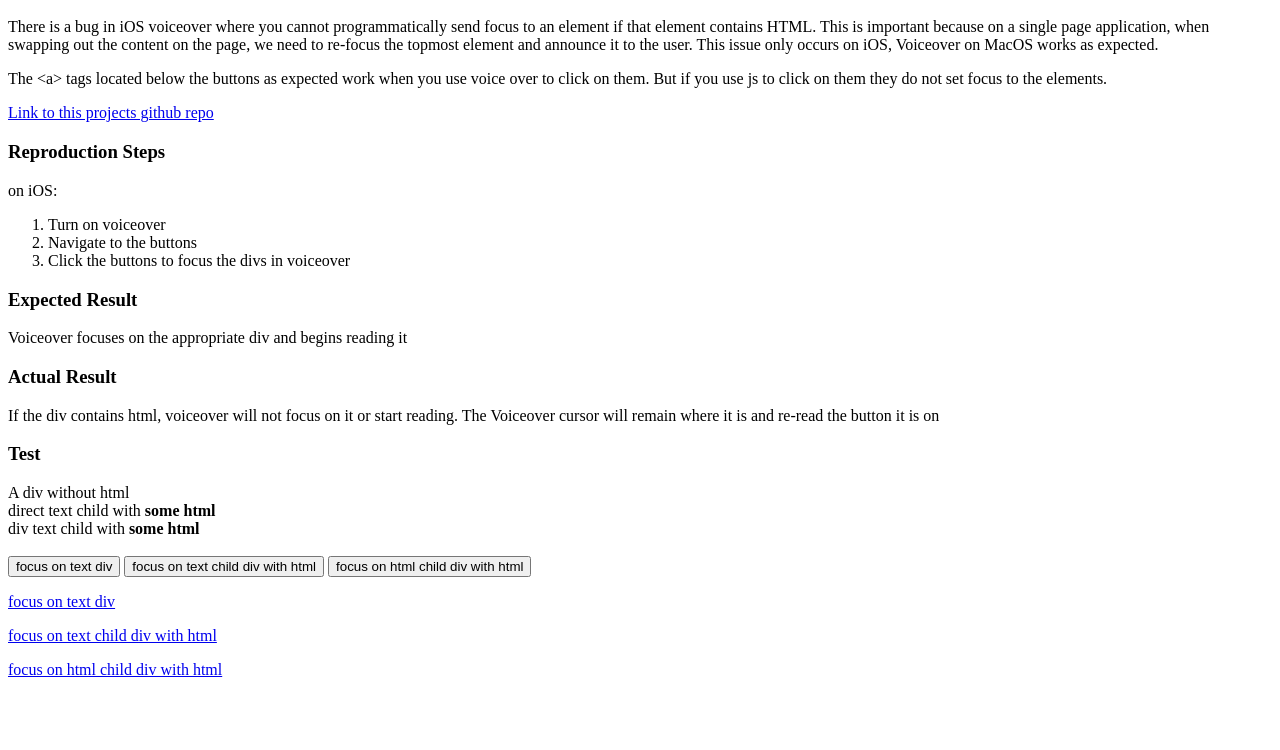
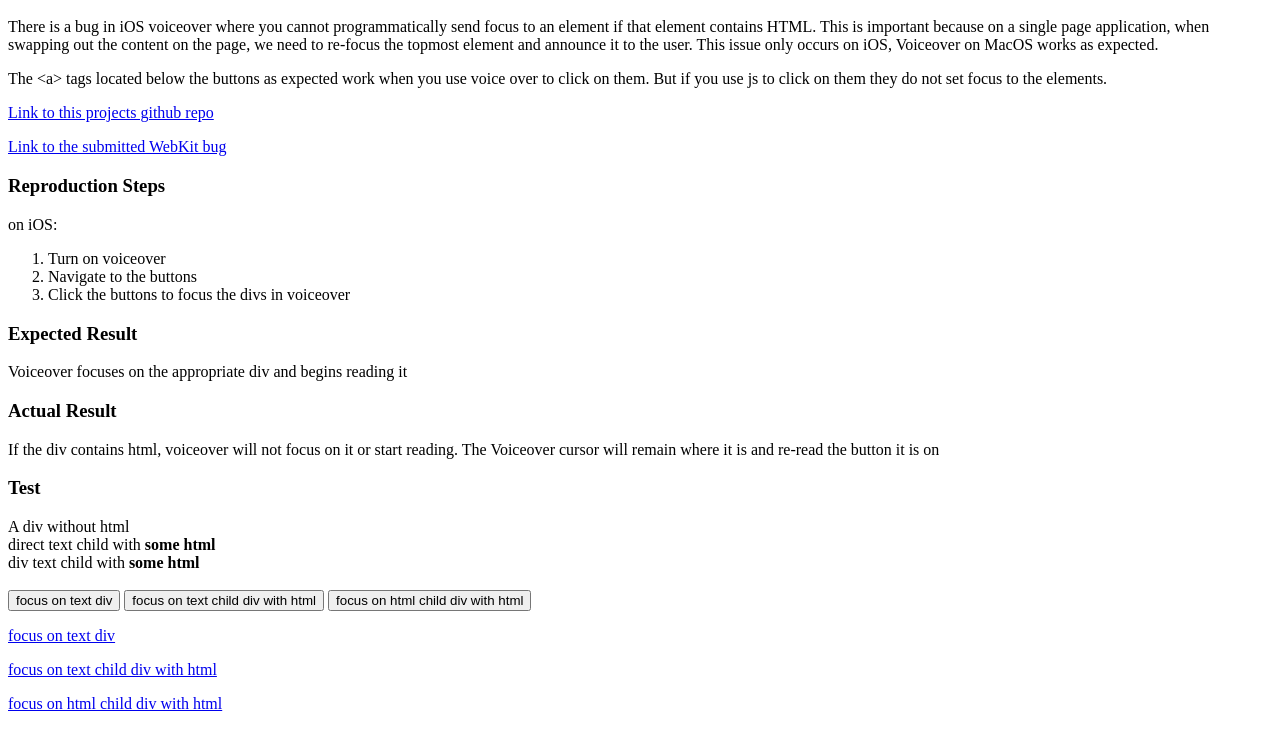
Before and after one commit to mermaid/ios-voiceover-focus-bug, a plain HTML site: page index.html in a window 1280 px wide. Shown: the part 48-798 px from the top of the page. Drawn offline with Linux system fonts and the light colour scheme.

Commit message:
adding a link to the submitted webkit bug

```diff
--- a/index.html
+++ b/index.html
@@ -15,6 +15,9 @@
   </p>
   <p>
     <a href="https://github.com/mermaid/ios-voiceover-focus-bug">Link to this projects github repo</a>
+  </p>
+  <p>
+    <a href="https://bugs.webkit.org/show_bug.cgi?id=213353">Link to the submitted WebKit bug</a>
   </p>
 
 
```
